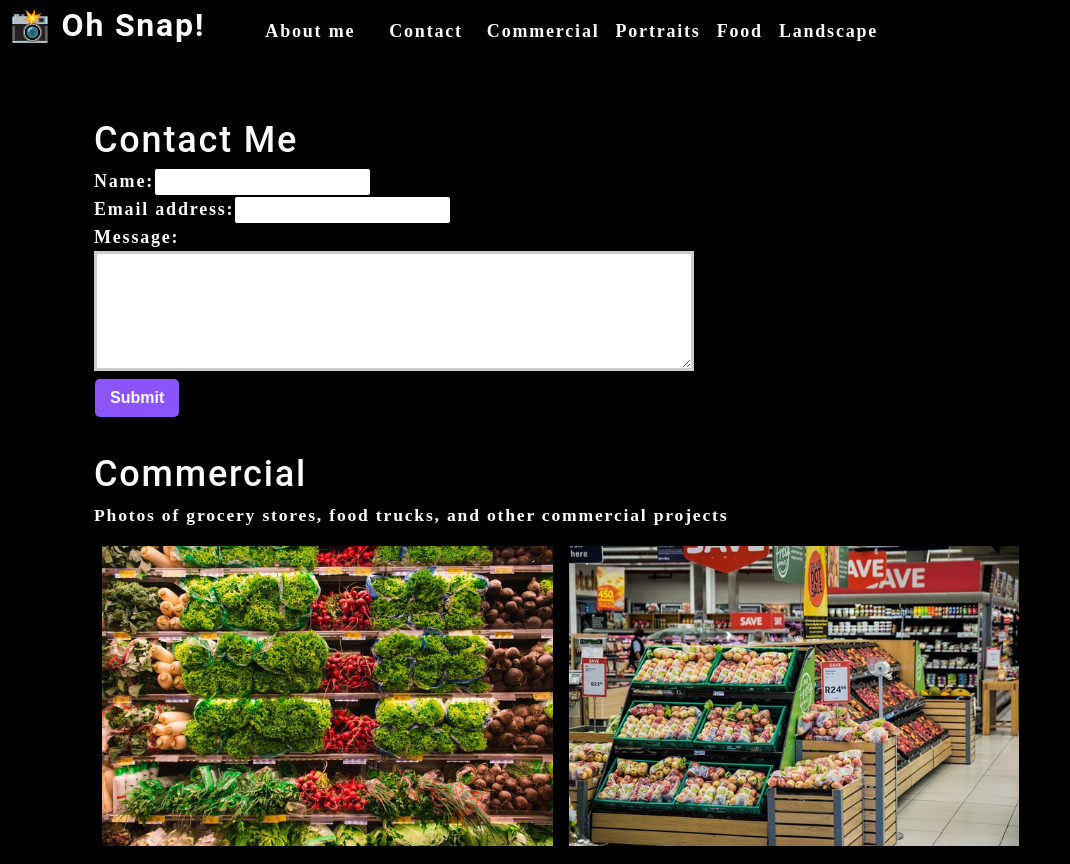
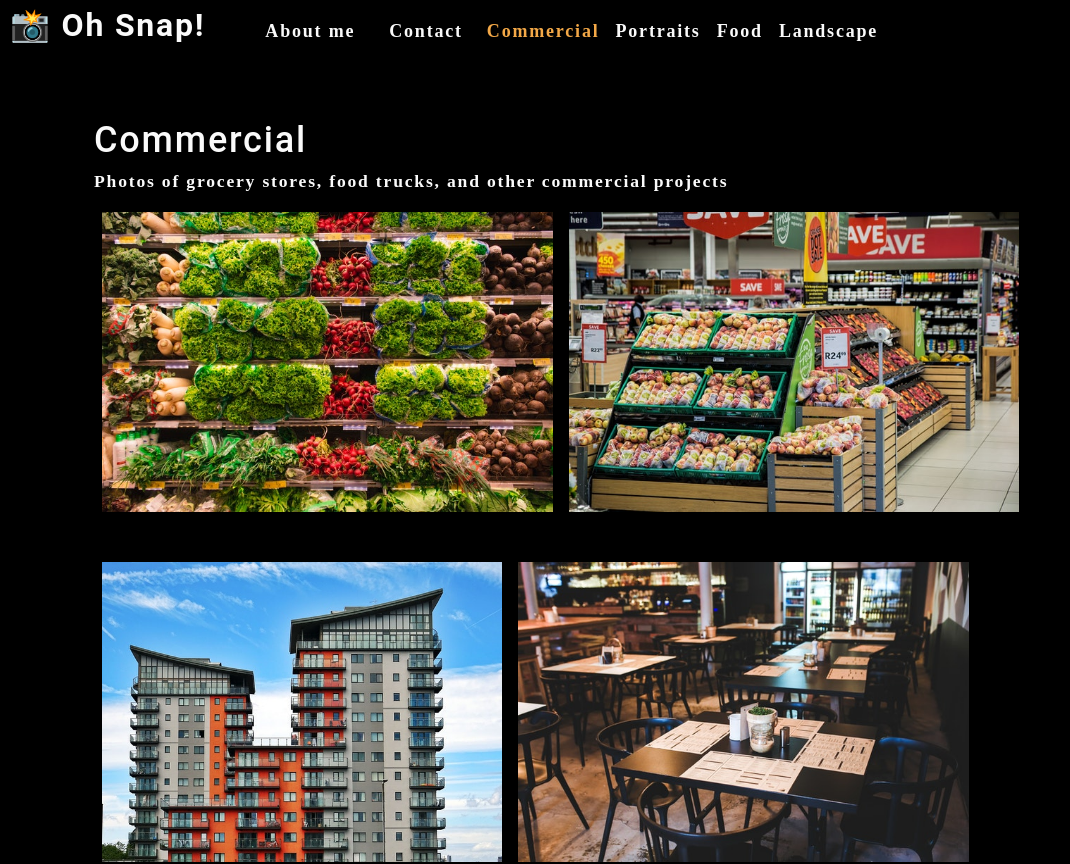
Before and after one commit to CodySawa/photo-port, a React (Create React App) app: page / in a window 1280 px wide. Shown: the top 864 px of the page, without its empty margins (0-1070 px from the left). Built offline with nearby package versions, Linux system fonts and the light colour scheme.

Commit message:
add conditional rendering to display contact section

```diff
--- a/src/App.js
+++ b/src/App.js
@@ -17,6 +17,7 @@
   ]);
 
   const [currentCategory, setCurrentCategory] = useState(categories[0]);
+  const [contactSelected, setContactSelected] = useState(false);
 
   return (
     <div>
@@ -24,11 +25,18 @@
         categories={categories}
         setCurrentCategory={setCurrentCategory}
         currentCategory={currentCategory}
+        contactSelected={contactSelected}
+        setContactSelected={setContactSelected}
       ></Nav>
       <main>
+        {!contactSelected ? (
+          <>
+          <Gallery currentCategory={currentCategory}></Gallery>
+          <About></About>
+          </>
+        ) : (
         <ContactForm></ContactForm>
-        <Gallery currentCategory={currentCategory}></Gallery>
-        <About></About>
+        )}
       </main>
     </div>
   );
--- a/src/components/Contact/index.js
+++ b/src/components/Contact/index.js
@@ -1,11 +1,32 @@
 import React, { useState } from "react";
+import { validateEmail } from '../../utils/helpers';
 
 function ContactForm() {
     const [formState, setFormState] = useState({ name: '', email: '', message: '' });
     const { name, email, message } = formState;
+    const [errorMessage, setErrorMessage] = useState('');
+
 
     function handleChange(e) {
-        setFormState({...formState, [e.target.name]: e.target.value })
+        if (e.target.name === 'email') {
+            const isValid = validateEmail(e.target.value);
+            console.log(isValid);
+
+            if (!isValid) {
+                setErrorMessage('Your email is invalid.');
+            } else {
+                setErrorMessage('');
+            }
+        } else {
+            if (!e.target.value.length) {
+                setErrorMessage(`${e.target.name} is required.`);
+            } else {
+                setErrorMessage('');
+            }
+        }
+        if (!errorMessage) {
+            setFormState({...formState, [e.target.name]: e.target.value });
+        }
     }
 
     function handleSubmit(e) {
@@ -19,15 +40,20 @@
             <form id="contact-form" onSubmit={handleSubmit}>
                 <div>
                     <label htmlFor="name">Name:</label>
-                    <input type="text" defaultValue={name} onChange={handleChange} name="name" />
+                    <input type="text" defaultValue={name} onBlur={handleChange} name="name" />
                 </div>
                 <div>
                     <label htmlFor="email">Email address:</label>
-                    <input type="email" defaultValue={email} name="email" onChange={handleChange} />
+                    <input type="email" defaultValue={email} name="email" onBlur={handleChange} />
                 </div>
                 <div>
                     <label htmlFor="message">Message:</label>
-                    <textarea name="message" defaultValue={message} onChange={handleChange} rows="5" />
+                    <textarea name="message" defaultValue={message} onBlur={handleChange} rows="5" />
+                    {errorMessage && (
+                        <div>
+                            <p className="error-text">{errorMessage}</p>
+                        </div>
+                    )}
                 </div>
                 <button type="submit">Submit</button>
             </form>
--- a/src/components/Nav/index.js
+++ b/src/components/Nav/index.js
@@ -23,6 +23,8 @@
         categories = [],
         setCurrentCategory,
         currentCategory,
+        contactSelected,
+        setContactSelected
     } = props;
 
     const handleClick = (item) => {
@@ -40,21 +42,24 @@
             <nav>
                 <ul className="flex-row">
                     <li className="mx-2">
-                        <a data-testid="about" href="#about">
+                        <a data-testid="about" href="#about" onClick={() => setContactSelected(false)}>
                             About me
                         </a>
                     </li>
-                    <li className={"mx-2"}>
-                        <span onClick={() => handleClick('Contact')}>
+                    <li className={`mx-2 ${contactSelected && 'navActive'}`}>
+                        <span onClick={() => setContactSelected(true)}>
                             Contact
                         </span>
                     </li>
                     {categories.map((category) => (
                         <li
-                            className={`mx-1 ${currentCategory.name === category.name}`}
+                            className={`mx-1 ${currentCategory.name === category.name && !contactSelected && `navActive`}`}
                             key={category.name}
                         >
-                            <span onClick={() => {setCurrentCategory(category)}}>
+                            <span onClick={() => {
+                                setCurrentCategory(category);
+                                setContactSelected(false);
+                            }}>
                                 {capitalizeFirstLetter(category.name)}
                             </span>
                         </li>
```
